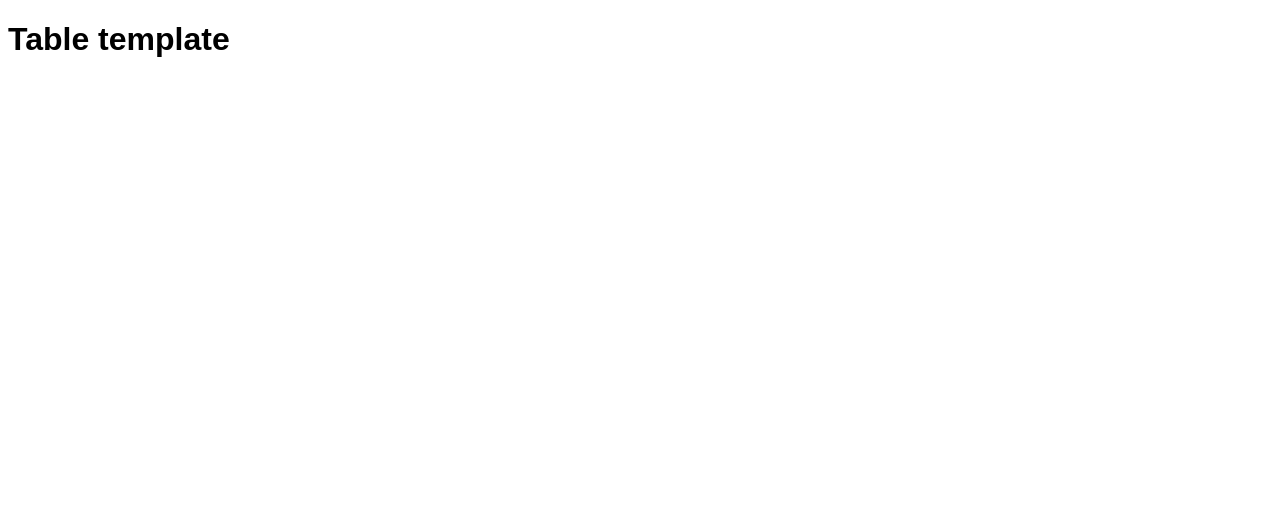
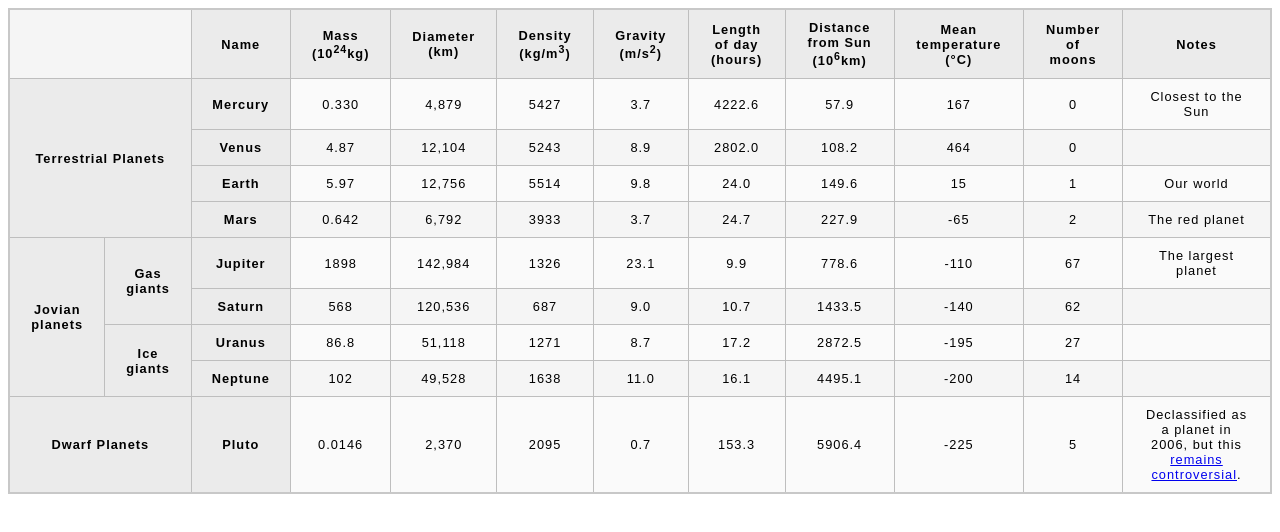
Before and after one commit to Cesarcasas0737/table-planets-data, a plain HTML site: page index.html in a window 1280 px wide. Drawn offline with Linux system fonts and the light colour scheme.

Commit message:
changed certian td elements into th

```diff
--- a/index.html
+++ b/index.html
@@ -1,14 +1,141 @@
 <!DOCTYPE html>
 <html lang="en">
-  <head>
-    <meta charset="utf-8">
-    <meta name="viewport" content="width=device-width">
-    <title>Table template</title>
-    <link href="minimal-table.css" rel="stylesheet" type="text/css">
-  </head>
-  <body>
-    <h1>Table template</h1>
+<head>
+    <meta charset="UTF-8">
+    <meta http-equiv="X-UA-Compatible" content="IE=edge">
+    <meta name="viewport" content="width=device-width, initial-scale=1.0">
+    <title>Mydoct</title>
+    <link rel="stylesheet" href="minimal-table.css">
+</head>
+<body>
+    <table>
+        <tr>
+            <td colspan="2" rowspan="1"></td>
+            <th>Name</th>
+            <th>Mass (10<sup>24</sup>kg)</th>
+            <th>Diameter (km)</th>
+            <th>Density (kg/m<sup>3</sup>)</th>
+            <th>Gravity (m/s<sup>2</sup>)</th>
+            <th>Length of day (hours)</th>
+            <th>Distance from Sun (10<sup>6</sup>km)</th>
+            <th>Mean temperature (°C)</th>
+            <th>Number of moons</th>
+            <th>Notes</th>
+        </tr>
+        <tr>
+            <th colspan="2" rowspan="4">Terrestrial Planets</th>
+            <th scope="row">Mercury</th>
+            <td> 0.330</td>
+            <td>4,879</td>
+            <td>5427</td>
+            <td>3.7</td>
+            <td>4222.6</td>
+            <td>57.9</td>
+            <td>167</td>
+            <td>0</td>
+            <td>Closest to the Sun</td>
+        </tr>
+        <tr>
+            <th scope="row">Venus</th>
+            <td>4.87</td>
+            <td>12,104</td>
+            <td>5243</td>
+            <td>8.9</td>
+            <td>2802.0</td>
+            <td>108.2</td>
+            <td>464</td>
+            <td>0</td>
+            <td></td>
+        </tr>
+        <tr>
+            <th scope="row">Earth</th>
+            <td>5.97</td>
+            <td>12,756</td>
+            <td>5514</td>
+            <td>9.8</td>
+            <td>24.0</td>
+            <td>149.6</td>
+            <td>15</td>
+            <td>1</td>
+            <td>Our world</td>
+        </tr>
+        <tr>
+            <th scope="row">Mars</th>
+            <td>0.642</td>
+            <td>6,792</td>
+            <td>3933</td>
+            <td>3.7</td>
+            <td>24.7</td>
+            <td>227.9</td>
+            <td>-65</td>
+            <td>2</td>
+            <td>The red planet</td>
+        </tr>
+        <tr>
+            <th colspan="1" rowspan="4">Jovian planets</th>
+            <th colspan="1" rowspan="2">Gas giants</th>
+            <th>Jupiter</th>
+            <td>1898</td>
+            <td>142,984</td>
+            <td>1326</td>
+            <td>23.1</td>
+            <td>9.9</td>
+            <td>778.6</td>
+            <td>-110</td>
+            <td>67</td>
+            <td>The largest planet</td>
+        </tr>
+        <tr>
+            <th>Saturn</th>
+            <td>568</td>
+            <td>120,536</td>
+            <td>687</td>
+            <td>9.0</td>
+            <td>10.7</td>
+            <td>1433.5</td>
+            <td>-140</td>
+            <td>62</td>
 
-
-  </body>
+            <td></td>
+        </tr>
+        <tr>
+            <th colspan="1" rowspan="2">Ice giants</th>
+            <th>Uranus</th>
+            <td>86.8</td>
+            <td>51,118</td>
+            <td>1271</td>
+            <td>8.7</td>
+            <td>17.2</td>
+            <td>2872.5</td>
+            <td>-195</td>
+            <td>27</td>
+            <td></td>
+        </tr>
+        <tr>
+            <th>Neptune</th>
+            <td>102</td>
+            <td>49,528</td>
+            <td>1638</td>
+            <td>11.0</td>
+            <td>16.1</td>
+            <td>4495.1</td>
+            <td>-200</td>
+            <td>14</td>
+            <td></td>
+        </tr>
+        <tr>
+            <th colspan="2" rowspan="2">Dwarf Planets</th>
+            <th colspan="1">Pluto</th>
+            <td>0.0146</td>
+            <td>2,370</td>
+            <td>2095</td>
+            <td>0.7</td>
+            <td>153.3</td>
+            <td>5906.4</td>
+            <td>-225</td>
+            <td>5</td>
+            <td>Declassified as a planet in 2006, but this <a href="http://www.usatoday.com/story/tech/2014/10/02/pluto-planet-solar-system/16578959/">remains controversial</a>.</td>
+        </tr>
+    </table>
+</body>
 </html>
```
